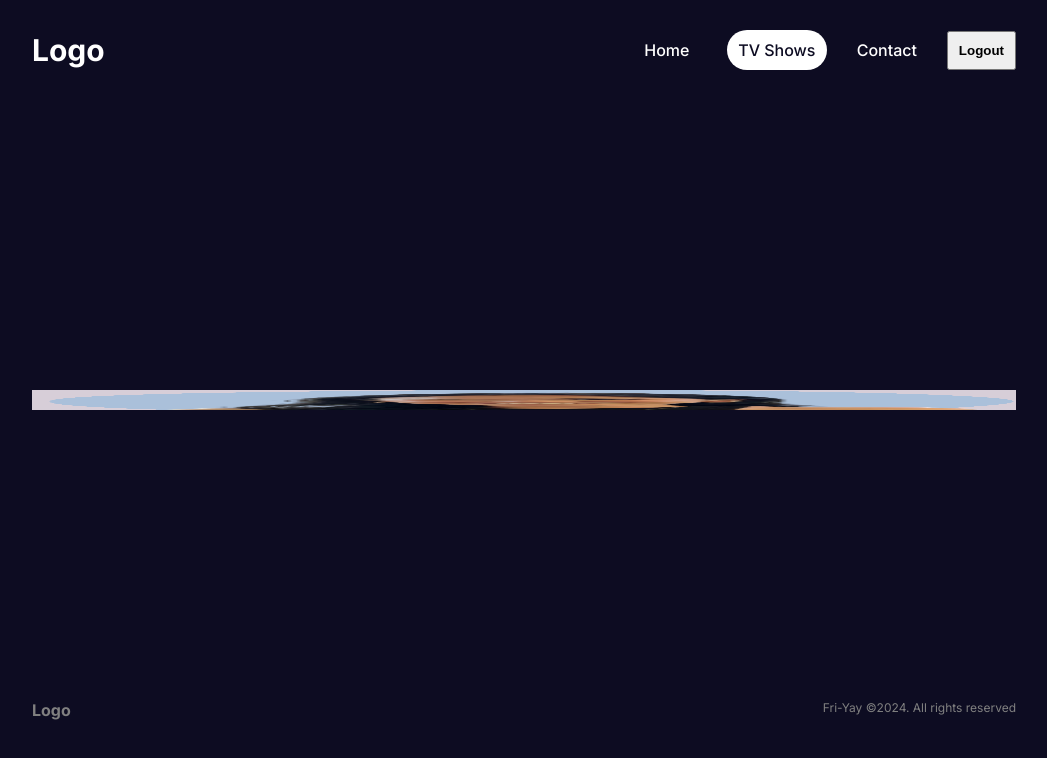
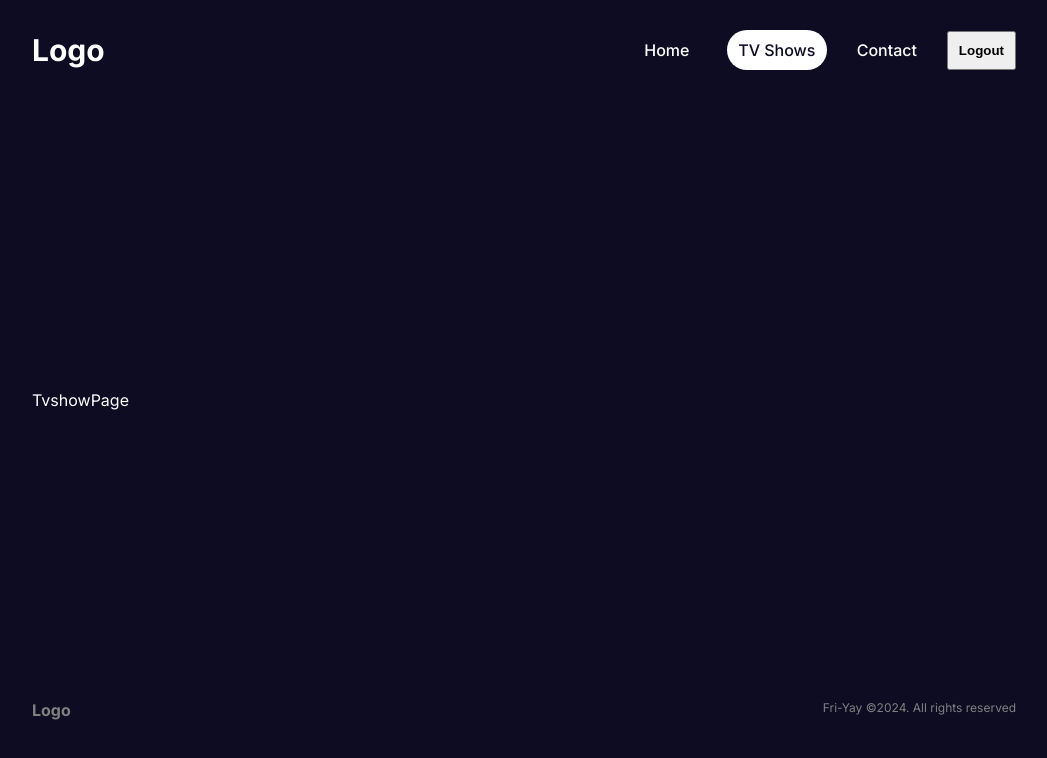
Before and after one commit to vmaineng/movie-night, a Next.js app in the folder front/: page /tvshows in a window 1280 px wide. Shown: the top 758 px of the page, without its empty margins (116-1163 px from the left). Built offline with nearby package versions, Linux system fonts and the light colour scheme.

Commit message:
added in css styling

```diff
--- a/front/src/app/components/tvShowCard/tvshowCard.jsx
+++ b/front/src/app/components/tvShowCard/tvshowCard.jsx
@@ -8,7 +8,7 @@ const tvshowCard = () => {
     <div className={styles.container}>
       <div className={styles.top}>
         <div className={styles.imgContainer}>
-          <Image src="/tvshow.png" alt="tvshow" fill className={styles.img} />
+          <Image src="/about.png" alt="tvshow" fill className={styles.img} />
         </div>
         <span className={styles.date}> date 1.1.24</span>
       </div>
--- a/front/src/app/components/tvShowCard/tvshowCard.module.css
+++ b/front/src/app/components/tvShowCard/tvshowCard.module.css
@@ -23,3 +23,15 @@
     font-size: 12px;
     transform: rotate(270deg);
 }
+
+.title {
+    font-size:24px;
+    margin-bottom: 20px;
+}
+
+.desc{
+    width: 90%;
+    margin-bottom: 20px;
+    font-weight: 300;
+    color:purple;
+}
--- /dev/null
+++ b/front/src/app/shows/page.jsx
@@ -0,0 +1,9 @@
+import React from 'react'
+
+const TvShowPage = () => {
+  return (
+    <div>TvShowPage</div>
+  )
+}
+
+export default TvShowPage
--- a/front/src/app/tvshows/page.jsx
+++ b/front/src/app/tvshows/page.jsx
@@ -1,12 +1,15 @@
 import React from 'react'
 import Image from 'next/image'
 import styles from "./tvshows.module.css"
+import tvshowCard from '../components/tvShowCard/tvshowCard'
 
 const TvshowPage = () => {
   return (
     <div className={styles.showContainer}>
       TvshowPage
-      <Image src="/about.png" alt="" fill />
+     <div className={styles.post}>
+      <tvshowCard />
+       </div>
       </div>
   )
 }
--- a/front/src/app/tvshows/tvshows.module.css
+++ b/front/src/app/tvshows/tvshows.module.css
@@ -1,4 +1,25 @@
 .showContainer{
-    position: relative;
-    width: 500;
+
+    display: flex;
+    flex-wrap: wrap;
+    gap: 20px;
 }
+
+.post{
+    width: 30%;
+}
+
+@media screen and (max-width: 1280px) {
+    .post{
+        width: 45%;
+    }
+}
+
+@media screen and (max-width: 768px) {
+    .post{
+        width: 100%;
+    }
+}
+
+   /* position: relative;
+    width: 500; */
```
Also changed, not shown: front/src/app/shows/shows.module.css (added).
